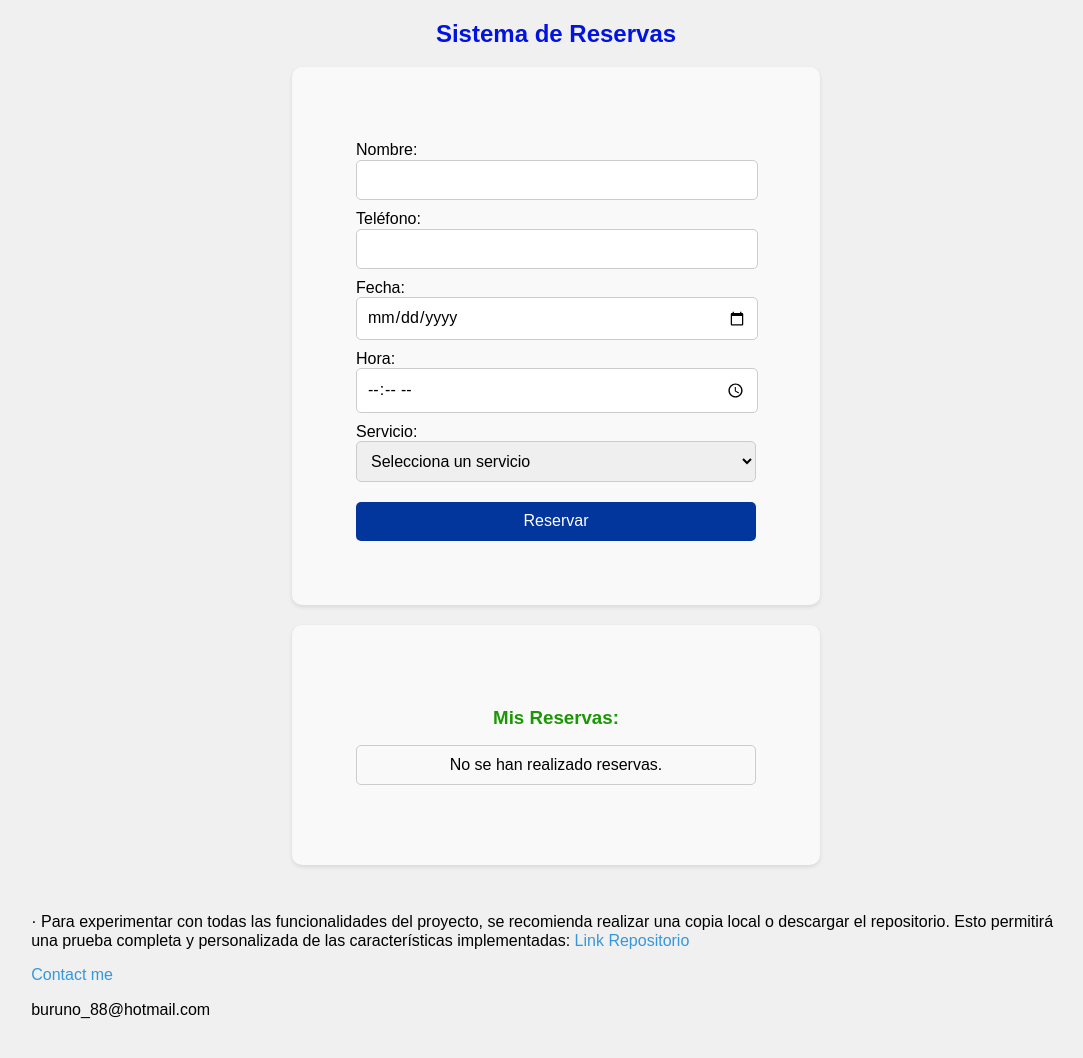
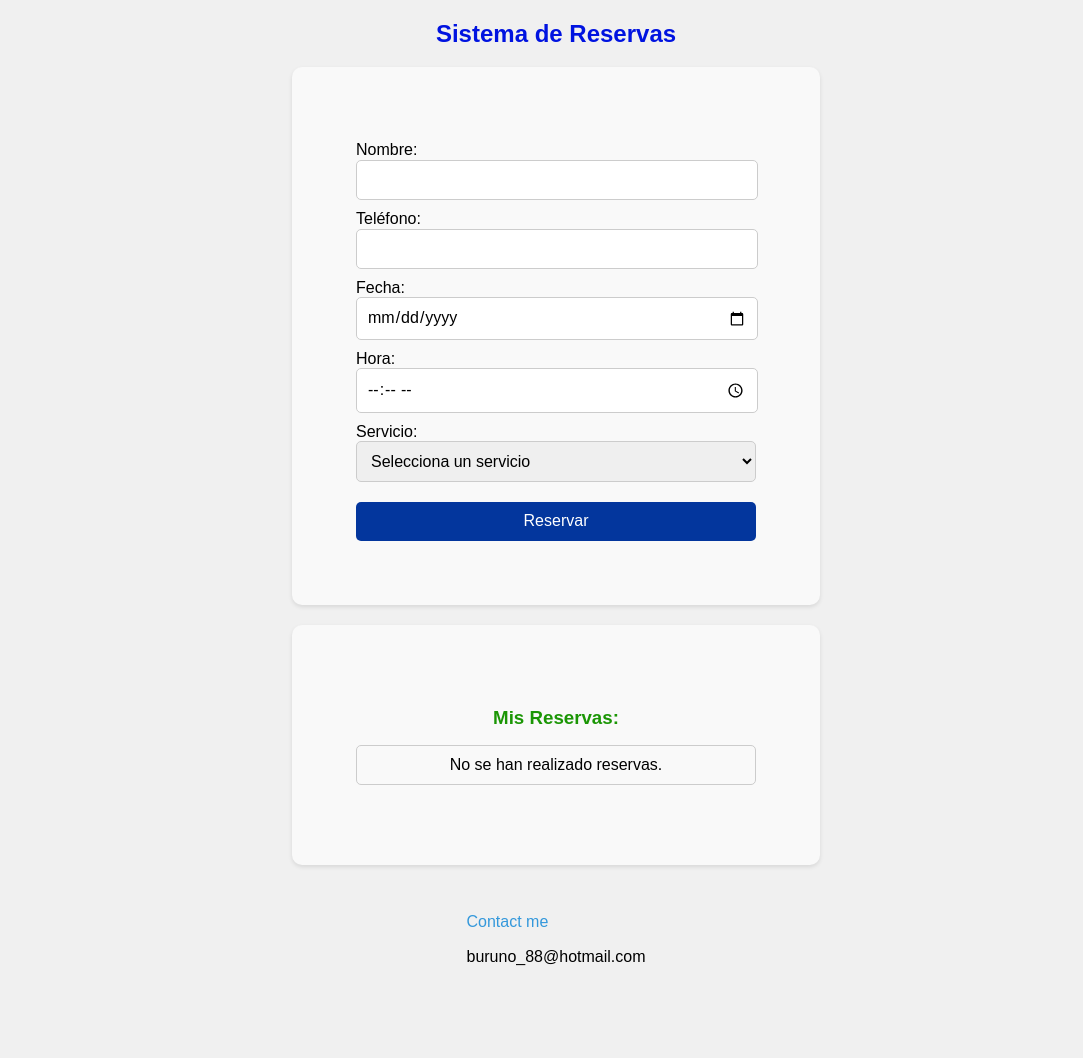
Before and after one commit to iberoFPV/reservation-system, a website built with Parcel: page index.html in a window 1280 px wide. Shown: the whole page, without its empty margins (84-1167 px from the left). After the commit the page ends 1014 px from the top, so only its background shows below. Built offline with nearby package versions, Linux system fonts and the light colour scheme; a script that the page names is missing; some icons are missing.

Commit message:
delet <p> in footer

```diff
--- a/index.html
+++ b/index.html
@@ -65,9 +65,6 @@
 
   <footer class="footer">
     <div class="footer-text contact-info">
-      <p>· Para experimentar con todas las funcionalidades del proyecto, se recomienda realizar una copia local o descargar el repositorio. Esto permitirá una prueba completa y personalizada de las características implementadas:
-        <a href="https://github.com/iberoFPV/reservation-system">Link Repositorio</a>
-      </p>
       <p>
         <a href="https://code-cube.netlify.app/">Contact me</a>
       </p>
```
